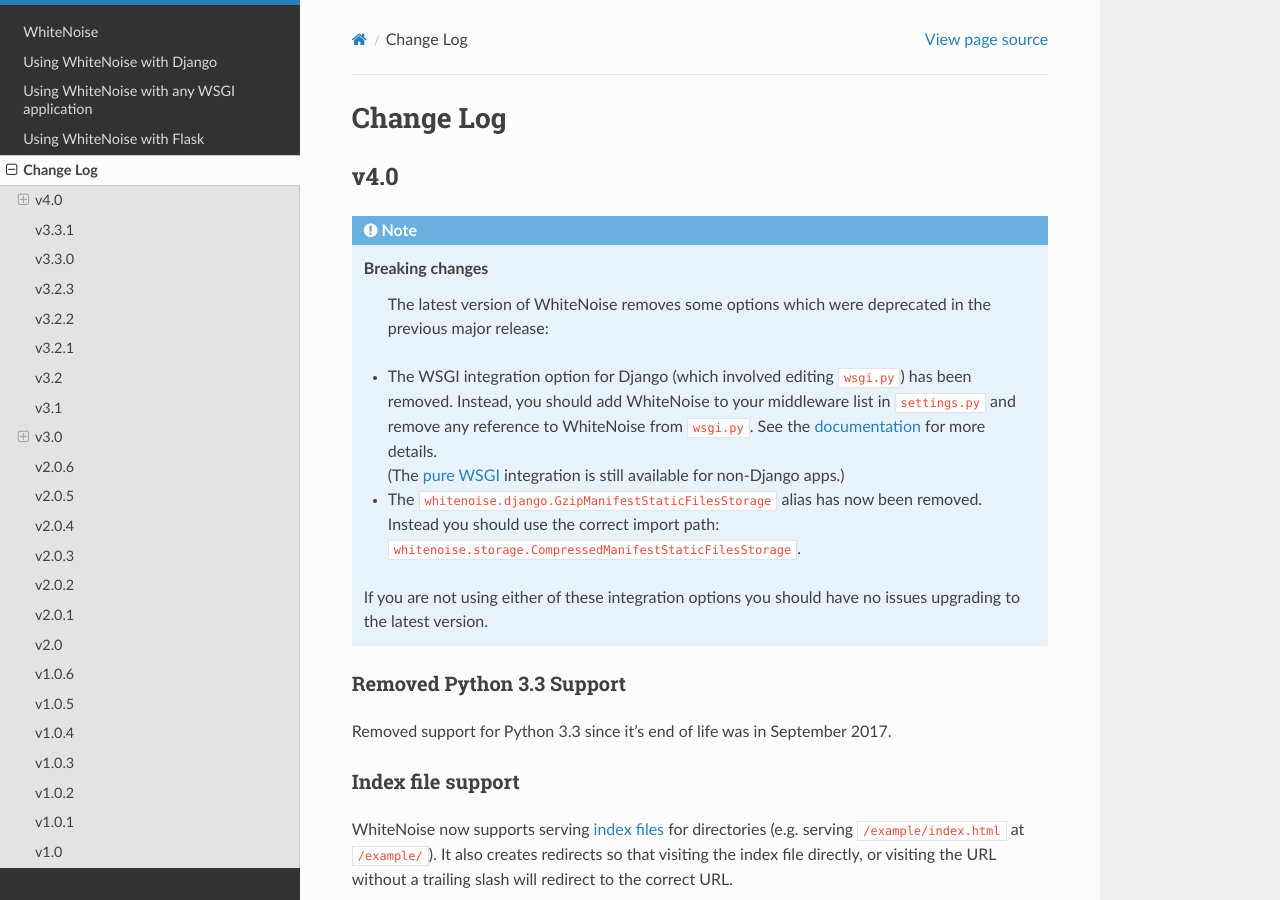
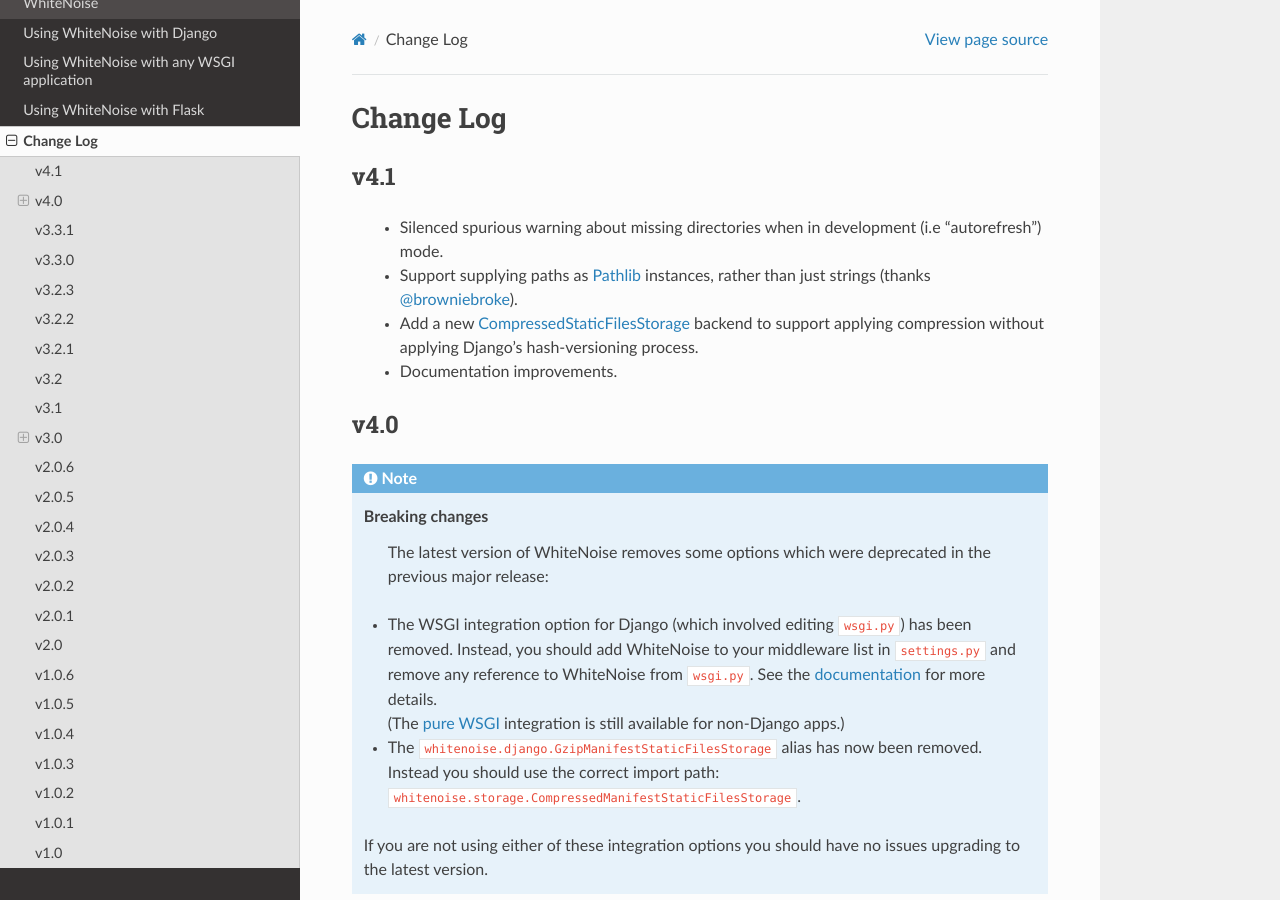
Before and after one commit to gorbunov87/white_noise, a Sphinx documentation site: the page built from docs/changelog.rst, in a window 1280 px wide and 900 px high. Built offline with Sphinx 7.4.7 and the Read the Docs theme 2.0.0, drawn with Linux system fonts in a browser that asks for light colours.

Commit message:
Update changelog

```diff
--- a/docs/changelog.rst
+++ b/docs/changelog.rst
@@ -5,8 +5,22 @@
 
    <br />
 
+v4.1
+----
+
+ * Silenced spurious warning about missing directories when in development (i.e
+   "autorefresh") mode.
+ * Support supplying paths as `Pathlib
+   <https://docs.python.org/3.4/library/pathlib.html>`_ instances, rather than
+   just strings (thanks `@browniebroke <https://github.com/browniebroke>`_).
+ * Add a new :ref:`CompressedStaticFilesStorage <compression-and-caching>`
+   backend to support applying compression without applying Django's hash-versioning
+   process.
+ * Documentation improvements.
+
+
 v4.0
-------
+----
 
 .. note:: **Breaking changes**
           The latest version of WhiteNoise removes some options which were
--- a/docs/django.rst
+++ b/docs/django.rst
@@ -73,6 +73,8 @@
    `request_finished bug <https://code.djangoproject.com/ticket/29069>`_ in
    Django.
 
+
+.. _compression-and-caching:
 
 3. Add compression and caching support
 --------------------------------------
```
